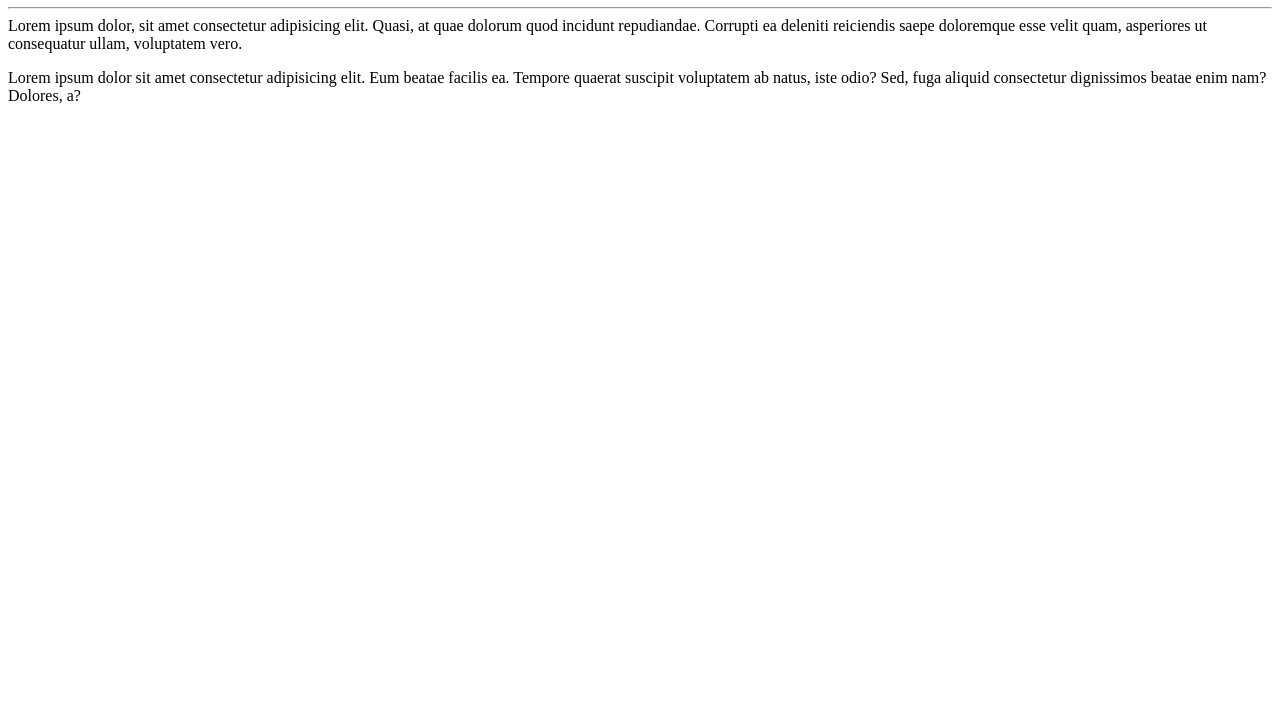
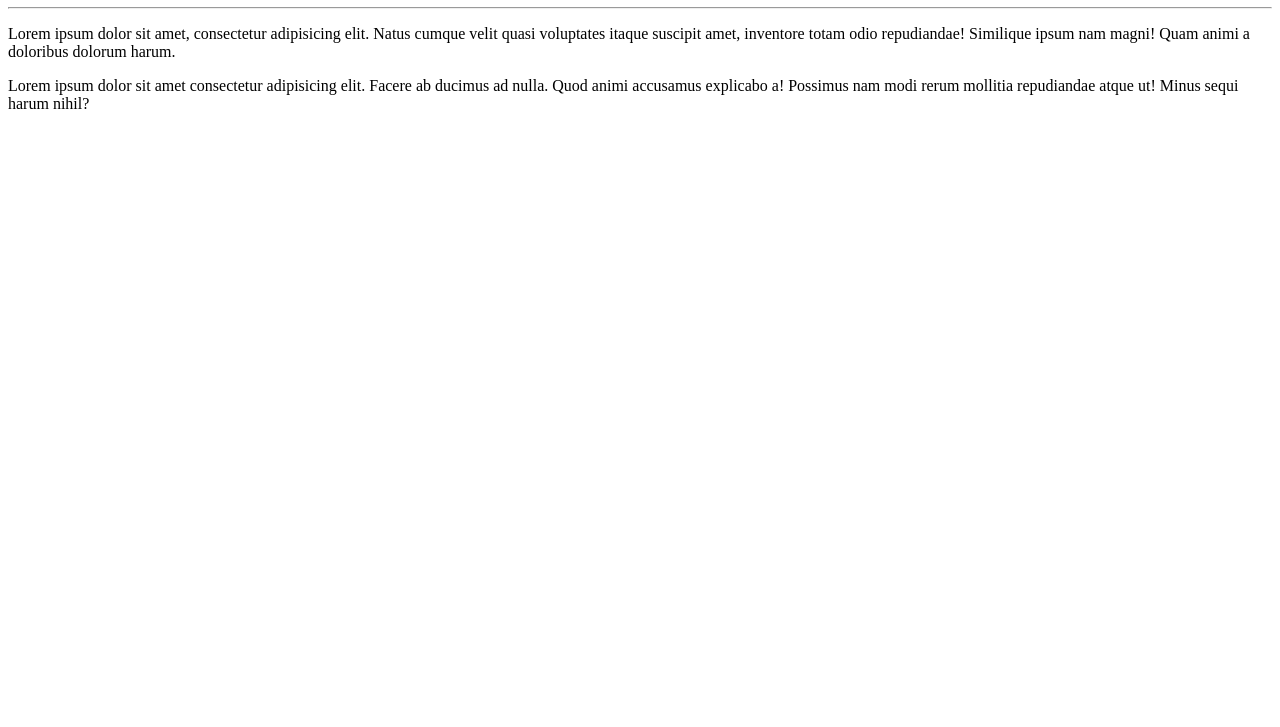
Before and after one commit to EmanoellySousa/hello-world, a plain HTML site: page site-exemplo/index.html in a window 1280 px wide. Shown: the part 73-800 px from the top of the page. Drawn offline with Linux system fonts and the light colour scheme.

Commit message:
Adicionei um Paragráfo

```diff
--- a/site-exemplo/index.html
+++ b/site-exemplo/index.html
@@ -5,10 +5,9 @@
     <meta name="viewport" content="width=device-width, initial-scale=1.0">
     <title>Meu Primeiro site em repositório</title>
 </head>
-<body><h1> Olá, Mundo</h1><p>
+<body><h1> Olá, Mundo</h1>
     <hr>
-    Lorem ipsum dolor, sit amet consectetur adipisicing elit. Quasi, at quae dolorum quod incidunt repudiandae. Corrupti ea deleniti reiciendis saepe doloremque esse velit quam, asperiores ut consequatur ullam, voluptatem vero.
-</p><p>Lorem ipsum dolor sit amet consectetur adipisicing elit. Eum beatae facilis ea. Tempore quaerat suscipit voluptatem ab natus, iste odio? Sed, fuga aliquid consectetur dignissimos beatae enim nam? Dolores, a?</p>
-
+   <p> Lorem ipsum dolor sit amet, consectetur adipisicing elit. Natus cumque velit quasi voluptates itaque suscipit amet, inventore totam odio repudiandae! Similique ipsum nam magni! Quam animi a doloribus dolorum harum.</p>
+    <p>Lorem ipsum dolor sit amet consectetur adipisicing elit. Facere ab ducimus ad nulla. Quod animi accusamus explicabo a! Possimus nam modi rerum mollitia repudiandae atque ut! Minus sequi harum nihil?</p>
 </body>
 </html>
```
